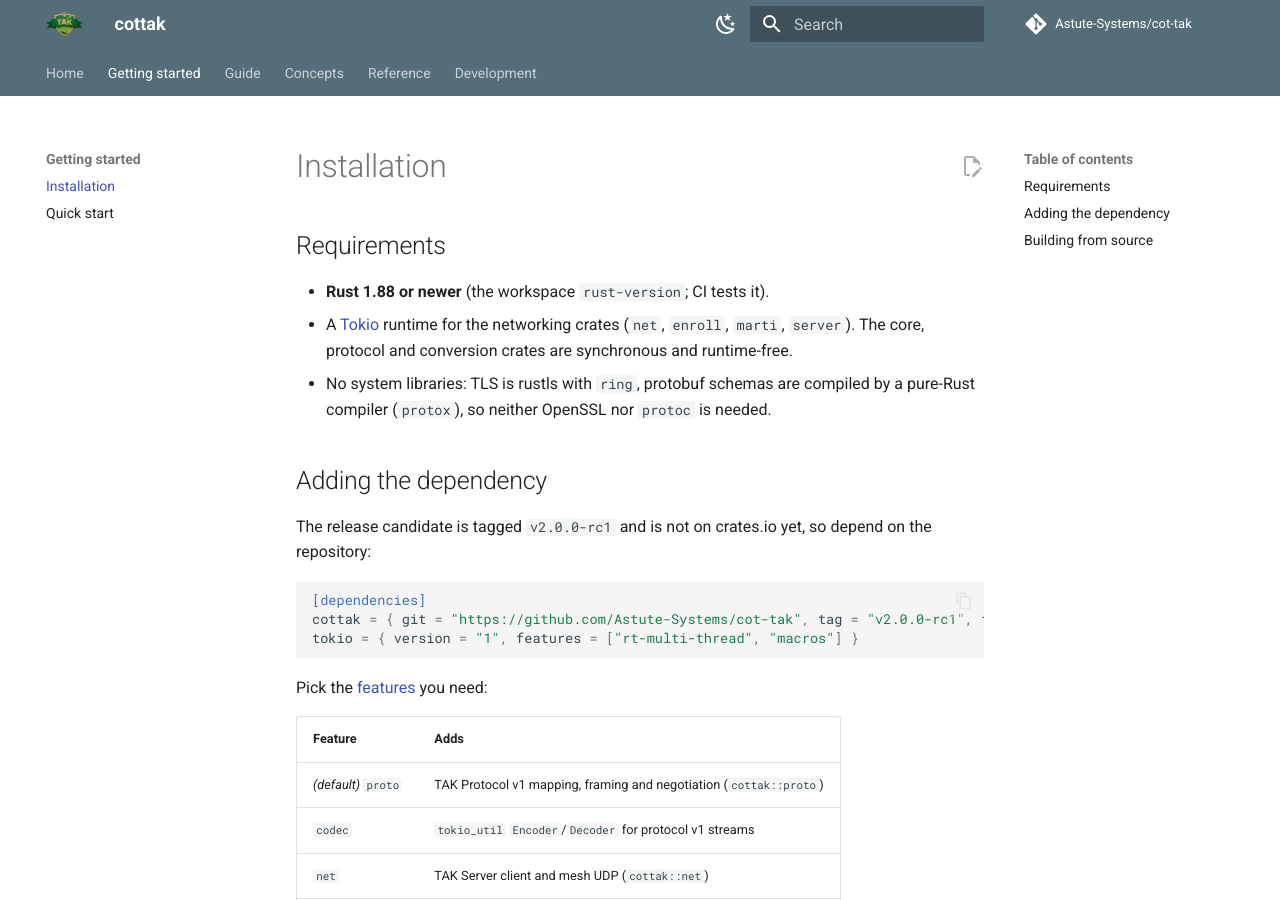
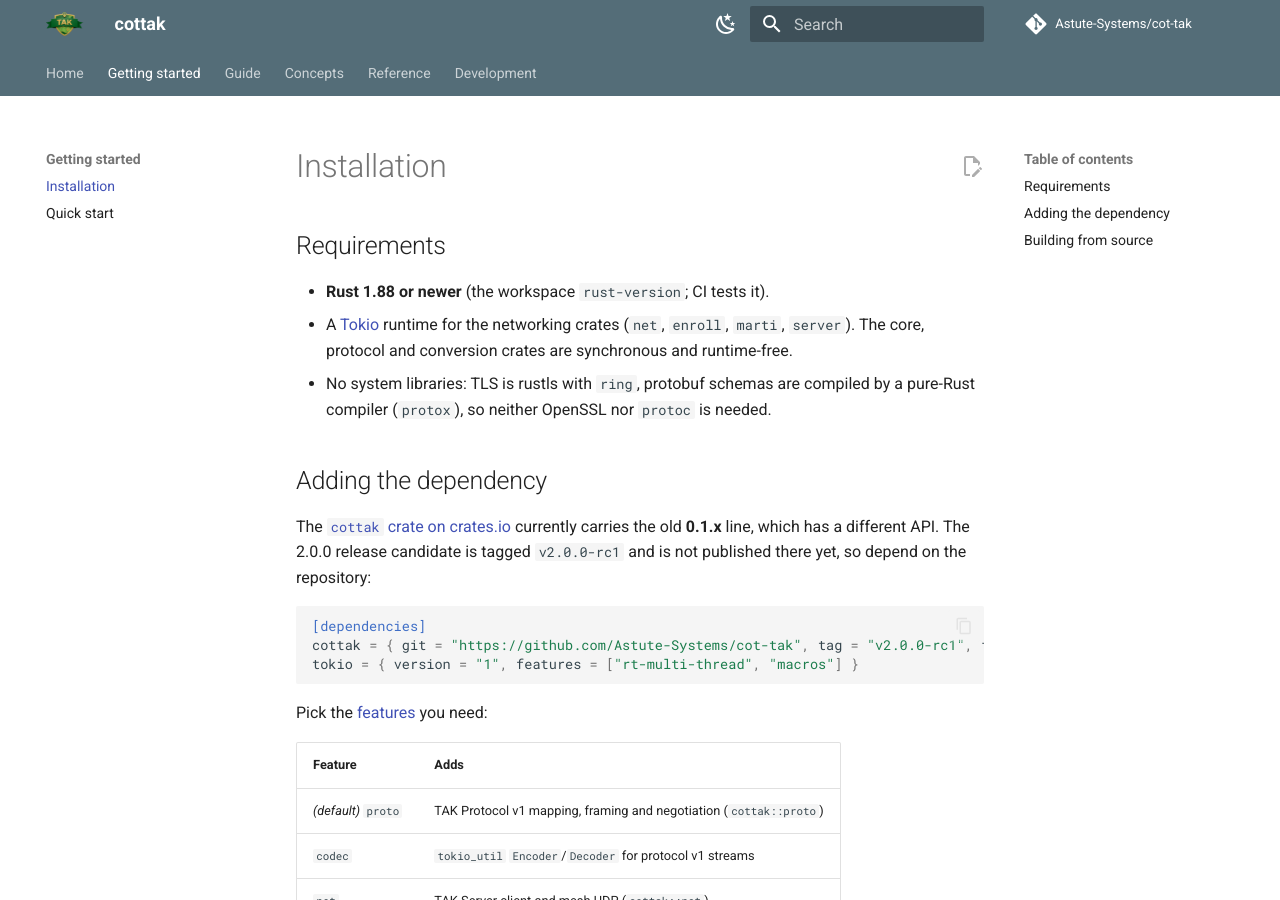
Before and after one commit to Astute-Systems/cot-tak, an MkDocs documentation site: the page built from docs/getting-started/installation.md, in a window 1280 px wide and 900 px high. Built offline with MkDocs 1.6.1 and Material for MkDocs 9.7.7, drawn with Linux system fonts in a browser that asks for light colours; comment, search, counter and statistics services are not loaded.

Commit message:
README and docs: link to crates.io, note that crates.io carries 0.1.x

````diff
--- a/docs/getting-started/installation.md
+++ b/docs/getting-started/installation.md
@@ -10,8 +10,9 @@
 
 ## Adding the dependency
 
-The release candidate is tagged `v2.0.0-rc1` and is not on crates.io yet, so depend on the
-repository:
+The [`cottak` crate on crates.io](https://crates.io/crates/cottak) currently carries the old
+**0.1.x** line, which has a different API. The 2.0.0 release candidate is tagged `v2.0.0-rc1` and is
+not published there yet, so depend on the repository:
 
 ```toml
 [dependencies]
````
Also changed, not shown: README.md (+6 -0 lines), crates/cottak/README.md (+6 -0 lines), docs/reference/api.md (+1 -1 lines).
